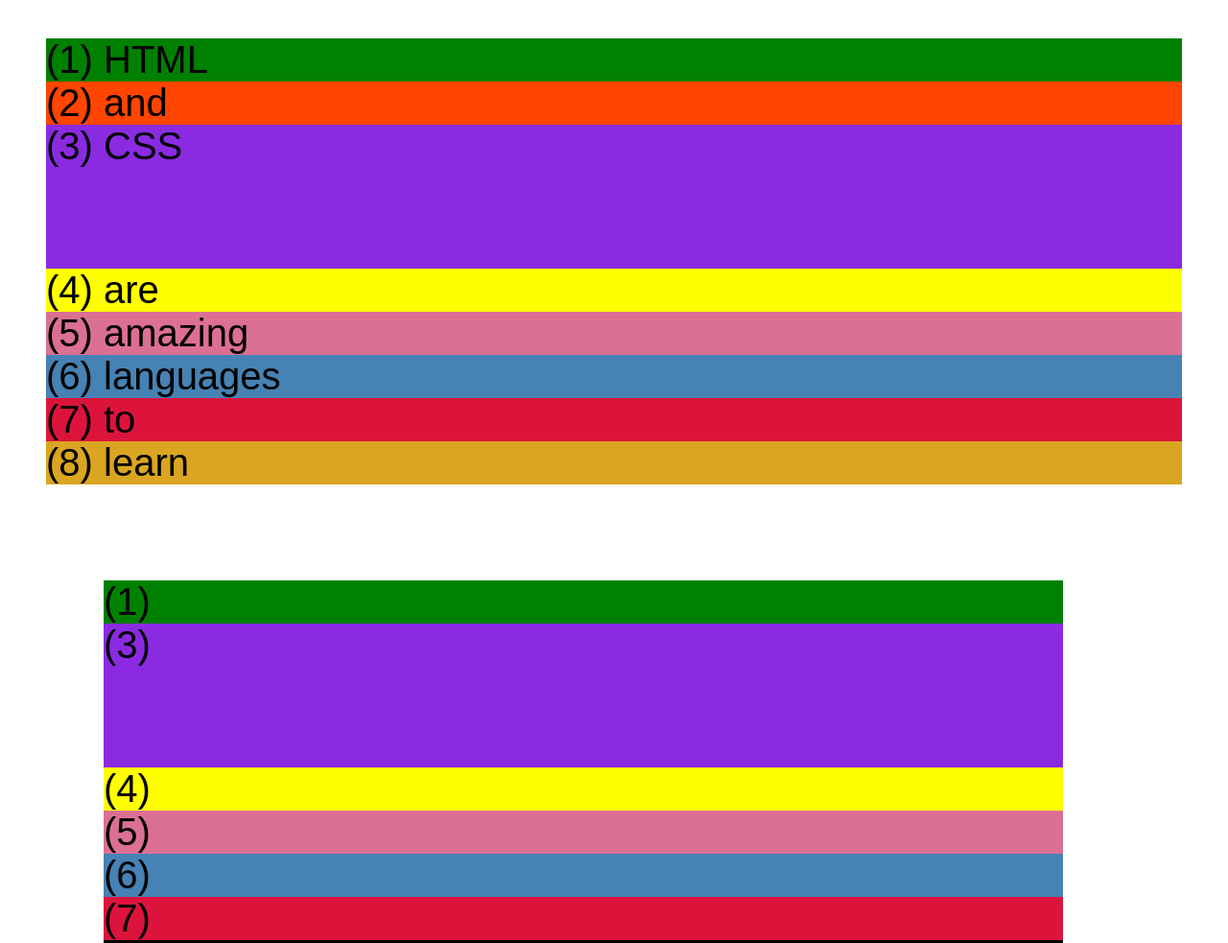
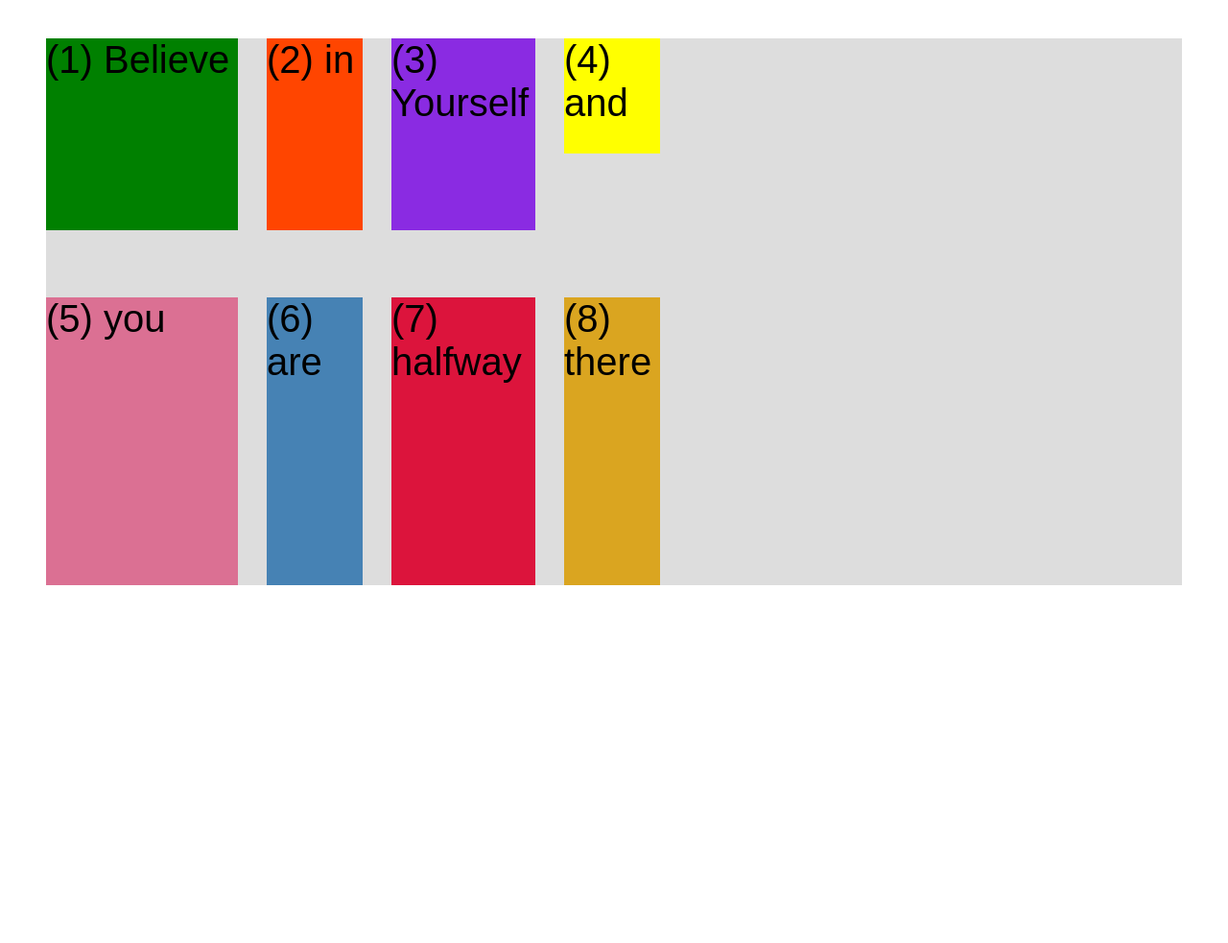
Before and after one commit to rakeshVerse/htmlAndCss, a plain HTML site: page 3.layouts/grids/css-grid.html in a window 1280 px wide. Shown: the top 983 px of the page at 96% size. After the commit the page ends 800 px from the top, so only its background shows below. Drawn offline with Linux system fonts and the light colour scheme.

Commit message:
Grid basics

```diff
--- a/3.layouts/grids/css-grid.html
+++ b/3.layouts/grids/css-grid.html
@@ -14,10 +14,10 @@
       }
       .el--3 {
         background-color: blueviolet;
-        height: 150px;
       }
       .el--4 {
         background-color: yellow;
+        height: 120px;
       }
       .el--5 {
         background-color: palevioletred;
@@ -33,17 +33,21 @@
       }
 
       .container--1 {
-        /* STARTER */
         font-family: sans-serif;
         background-color: #ddd;
         font-size: 40px;
         margin: 40px;
 
         /* CSS GRID */
+        display: grid;
+        grid-template-columns: 200px 100px 150px 100px;
+        grid-template-rows: 200px 300px;
+        /* gap: 30px;  */
+        column-gap: 30px;
+        row-gap: 70px;
       }
 
       .container--2 {
-        /* STARTER */
         font-family: sans-serif;
         background-color: black;
         font-size: 40px;
@@ -53,19 +57,20 @@
         height: 600px;
 
         /* CSS GRID */
+        display: none;
       }
     </style>
   </head>
   <body>
     <div class="container--1">
-      <div class="el el--1">(1) HTML</div>
-      <div class="el el--2">(2) and</div>
-      <div class="el el--3">(3) CSS</div>
-      <div class="el el--4">(4) are</div>
-      <div class="el el--5">(5) amazing</div>
-      <div class="el el--6">(6) languages</div>
-      <div class="el el--7">(7) to</div>
-      <div class="el el--8">(8) learn</div>
+      <div class="el el--1">(1) Believe</div>
+      <div class="el el--2">(2) in</div>
+      <div class="el el--3">(3) Yourself</div>
+      <div class="el el--4">(4) and</div>
+      <div class="el el--5">(5) you</div>
+      <div class="el el--6">(6) are</div>
+      <div class="el el--7">(7) halfway</div>
+      <div class="el el--8">(8) there</div>
     </div>
 
     <div class="container--2">
```
